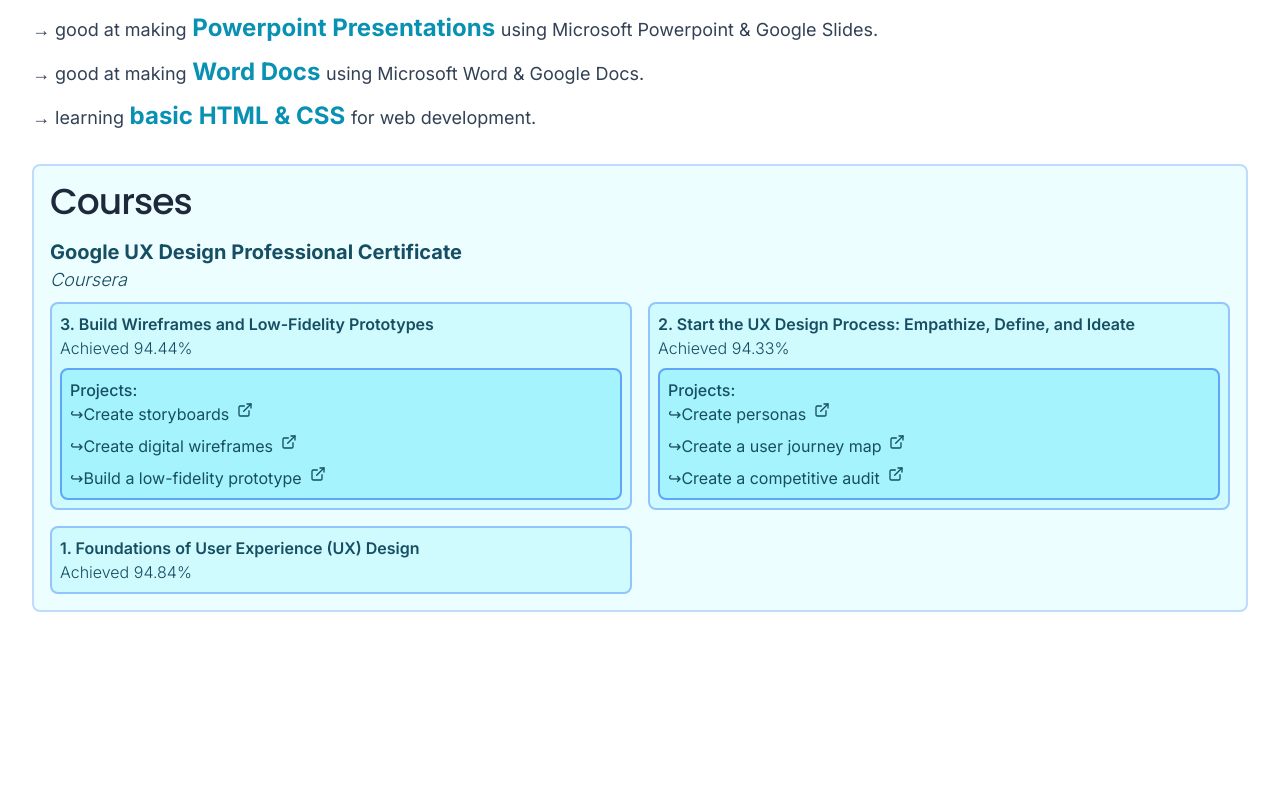
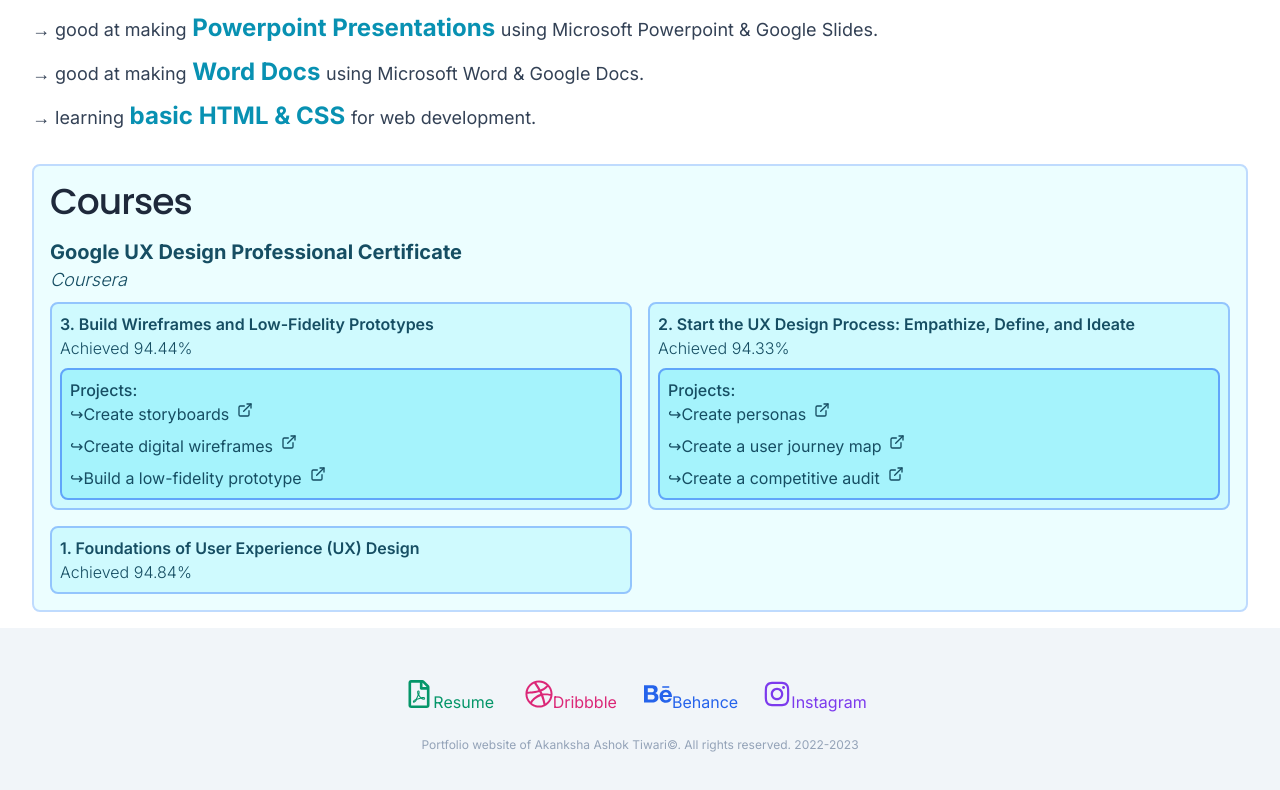
Before and after one commit to akai28/akai28.github.io, a React (Create React App) app: page / in a window 1280 px wide. Shown: the part 564-1354 px from the top of the page. Before the commit the page ends 1192 px from the top, so only its background shows below. Built offline with nearby package versions, Linux system fonts and the light colour scheme.

Commit message:
added footer

```diff
--- a/src/App.js
+++ b/src/App.js
@@ -4,6 +4,7 @@ import { BrowserRouter as Router, Route, Routes } from "react-router-dom";
 
 import * as OUR_ROUTES from "./constants/routes";
 import NavHeader from "./components/NavHeader";
+import Footer from "./components/Footer";
 
 const Home = lazy(() => import("./pages/Home/Home"));
 const Error = lazy(() => import("./pages/Error"));
@@ -32,6 +33,7 @@ function App() {
           <Route path={OUR_ROUTES.HOME} element={<Home />} />
           <Route path="*" element={<Error />} />
         </Routes>
+        <Footer />
       </Suspense>
     </Router>
   );
--- /dev/null
+++ b/src/components/Footer.jsx
@@ -0,0 +1,35 @@
+// @ts-check
+
+import { socialMediaIcons } from "../constants/data/socialMediaIcons";
+
+const Footer = () => {
+  return (
+    <div className="bg-slate-100">
+      <div className="max-w-7xl mx-auto px-4 sm:px-6 lg:px-8">
+        <div className="grid">
+          <div className="grid mx-auto my-12">
+            <div className="grid grid-cols-2 sm:grid-cols-4">
+              {socialMediaIcons.map(({ icon, href, title, subTitle, focusColor }) => (
+                <a
+                  key={title}
+                  href={href}
+                  title={subTitle + ' on ' + title}
+                  aria-label={subTitle + ' on ' + title}
+                  target="_blank"
+                  rel="noreferrer"
+                  className={`p-1 mr-2 rounded-full text-${focusColor}-600 hover:text-${focusColor}-400 focus:outline-none focus:ring-2 focus:ring-offset-2 focus:ring-${focusColor}-700`}
+                >
+                  <span className="flex items-baseline">{icon} {title}</span>
+                </a>
+              ))}
+            </div>
+            <sub className="mt-4 text-xs text-slate-400 mx-auto text-center">Portfolio website of Akanksha Ashok Tiwari&copy;. All rights reserved. 2022-2023</sub>
+            {/* <sub className="mt-4 text-xs text-slate-400 mx-auto text-center">Liked it? Contact my brother &rarr; utk09.github.io</sub> */}
+          </div>
+        </div>
+      </div>
+    </div>
+  );
+};
+
+export default Footer;
```
